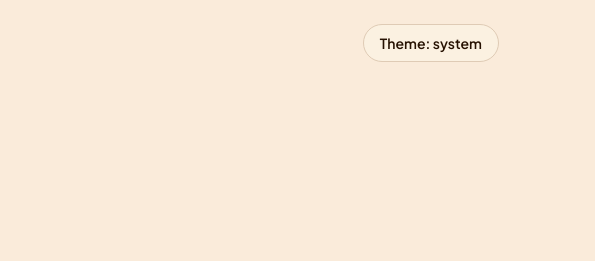
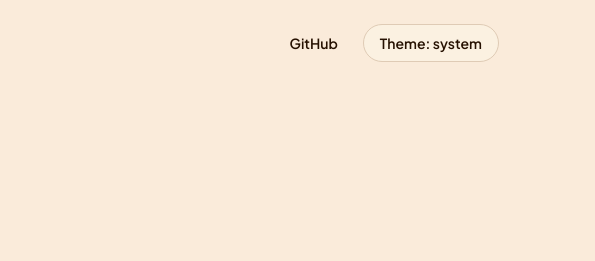
Before and after one commit to tunglt1810/cozy, a website: page preview/index.html in a window 1280 px wide. Shown: the top 261 px of the page, 685-1280 px from the left. Drawn offline with Linux system fonts and the light colour scheme.

Commit message:
docs: link the preview page to the repository

```diff
--- a/preview/index.html
+++ b/preview/index.html
@@ -148,6 +148,9 @@
 			.nav a:focus-visible {
 				outline: none;
 				box-shadow: var(--cozy-shadow-focus);
+			}
+			a.btn {
+				text-decoration: none;
 			}
 			.btn-primary {
 				background: var(--cozy-accent);
@@ -403,7 +406,10 @@
 		<main>
 			<header class="topbar">
 				<span class="brand"><span class="brand-dot" aria-hidden="true"></span>Cozy <span class="muted">0.1.0</span></span>
-				<button class="btn btn-secondary" id="theme-toggle" type="button">Theme: system</button>
+				<span class="row">
+					<a class="btn btn-ghost" href="https://github.com/tunglt1810/cozy">GitHub</a>
+					<button class="btn btn-secondary" id="theme-toggle" type="button">Theme: system</button>
+				</span>
 			</header>
 
 			<section class="hero" aria-labelledby="hero-title">
```
Also changed, not shown: scripts/preview.template.html (+7 -1 lines).
